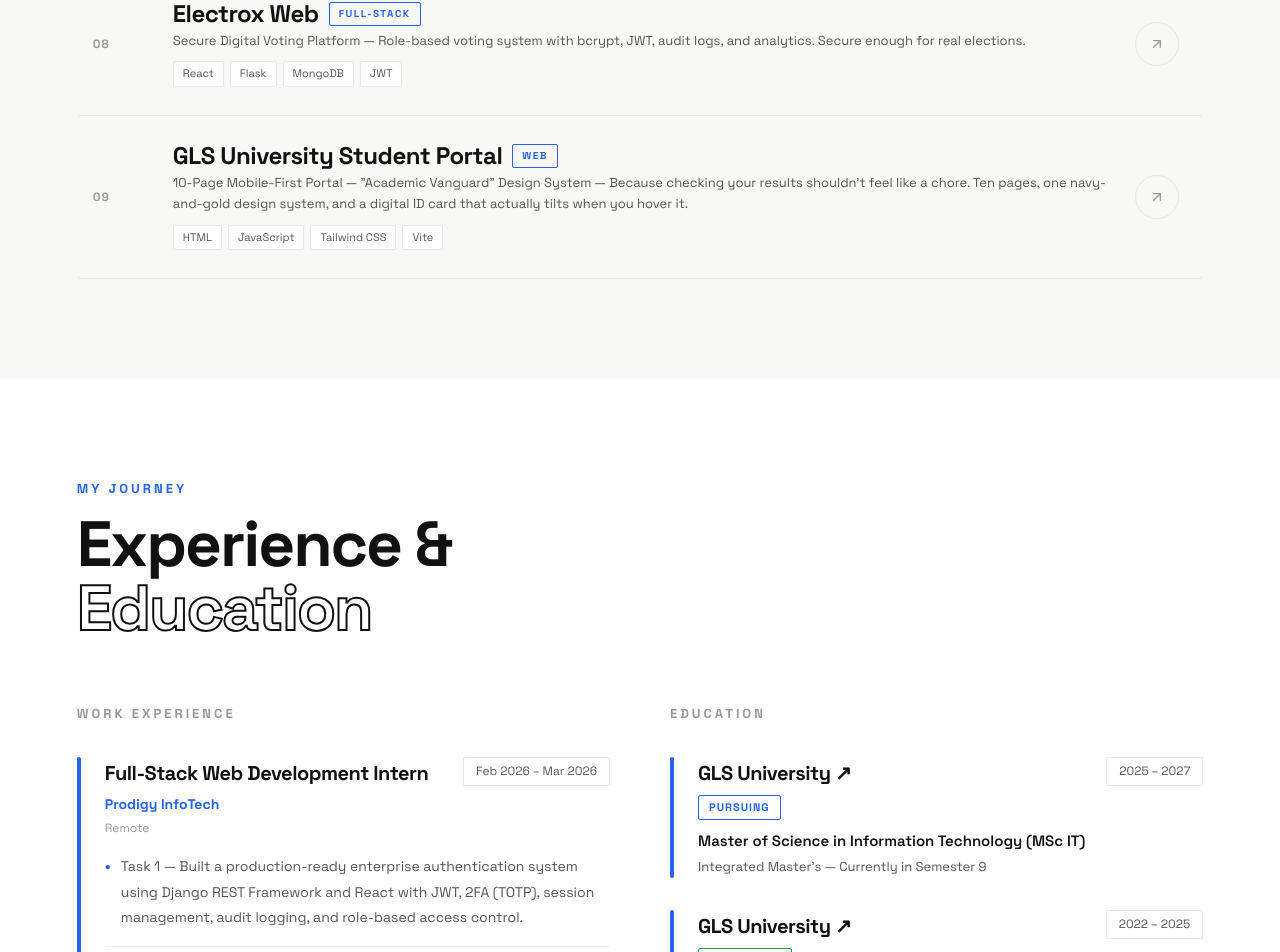
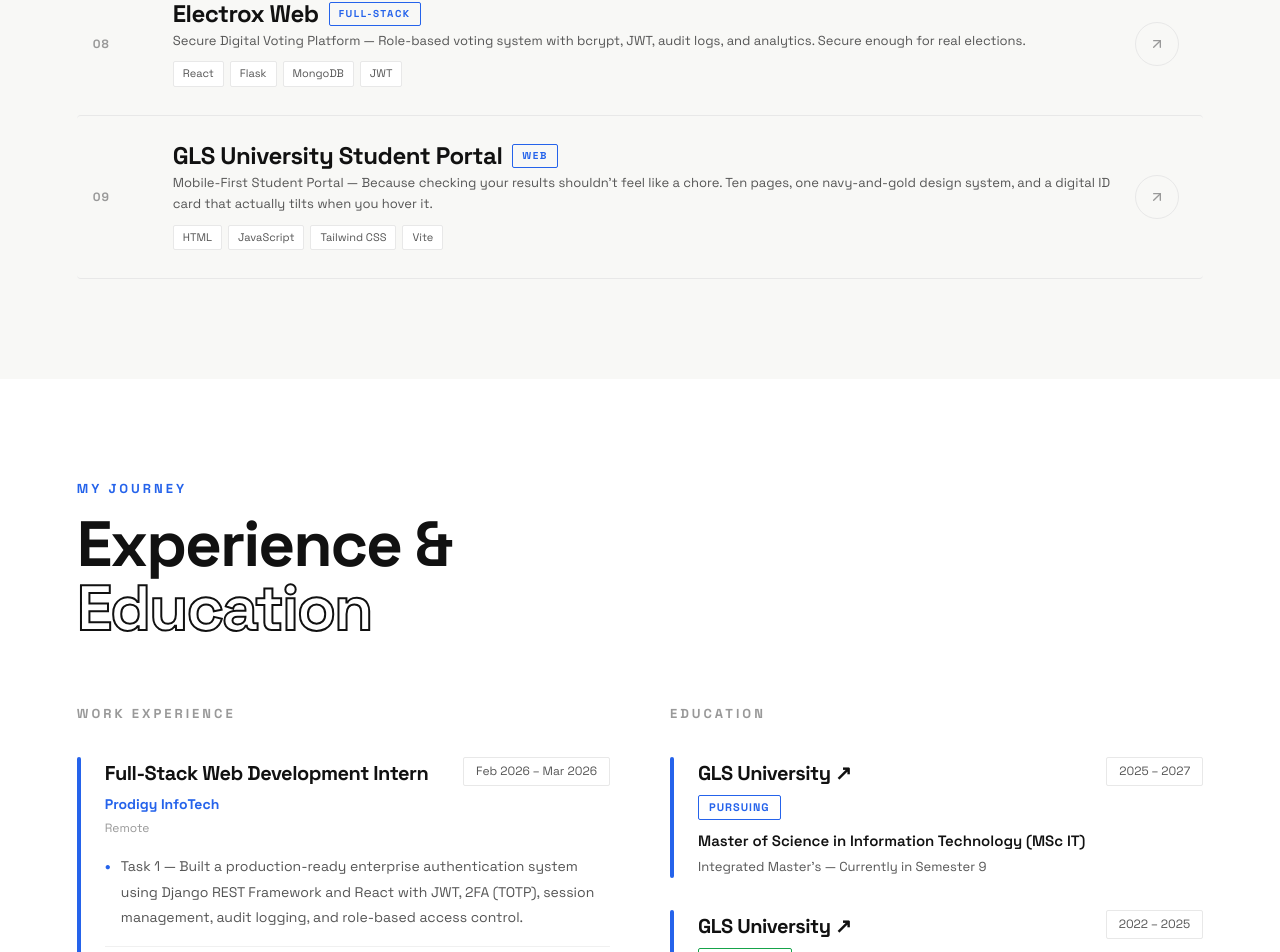
Before and after one commit to Tirthvaghela/Portfolio, a Next.js app: page / in a window 1280 px wide. Shown: the part 4622-5574 px from the top of the page. Built offline with nearby package versions, Linux system fonts and the light colour scheme; no server answers; the database is empty.

Commit message:
Rewrite project descriptions with personality, update contact copy, improve hero stats labels

```diff
--- a/app/data.ts
+++ b/app/data.ts
@@ -177,7 +177,7 @@ export const projects = [
     id: 9,
     slug: "gls-uni-portal",
     title: "GLS University Student Portal",
-    subtitle: "10-Page Mobile-First Portal — \"Academic Vanguard\" Design System",
+    subtitle: "Mobile-First Student Portal",
     tech: ["HTML", "JavaScript", "Tailwind CSS", "Vite"],
     description: "Because checking your results shouldn't feel like a chore. Ten pages, one navy-and-gold design system, and a digital ID card that actually tilts when you hover it.",
     points: [
```
